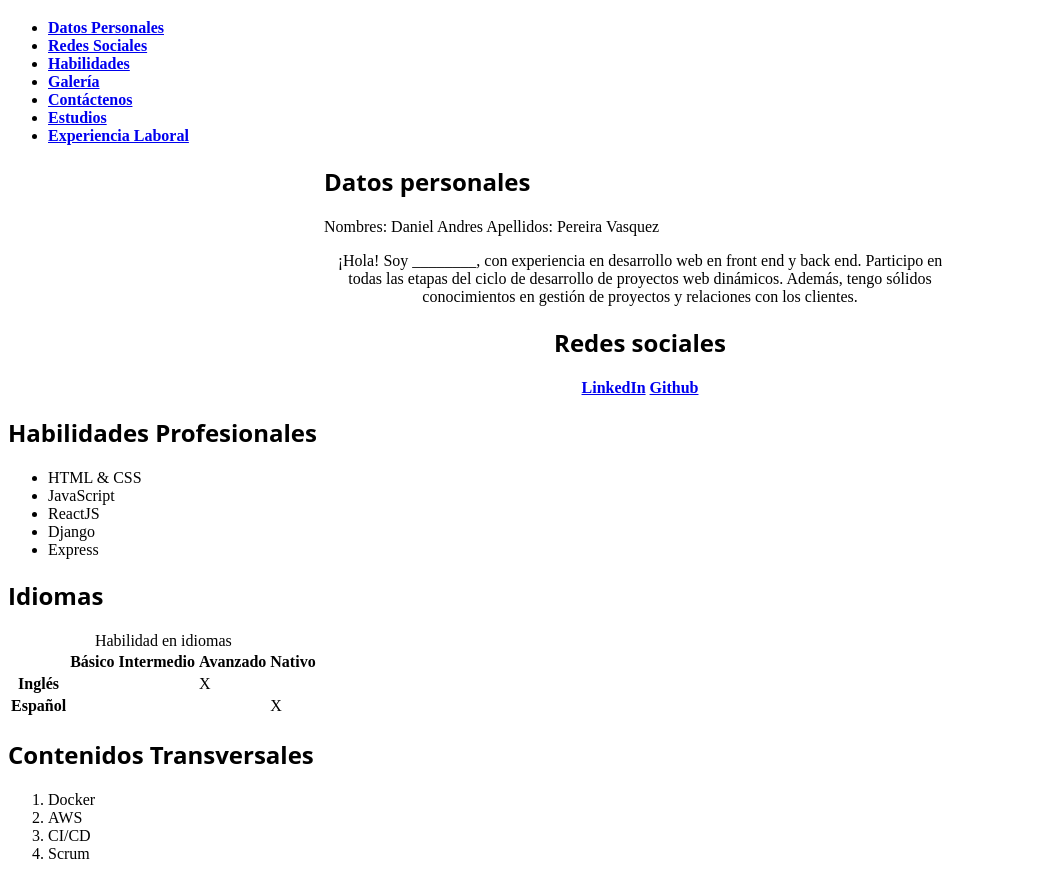
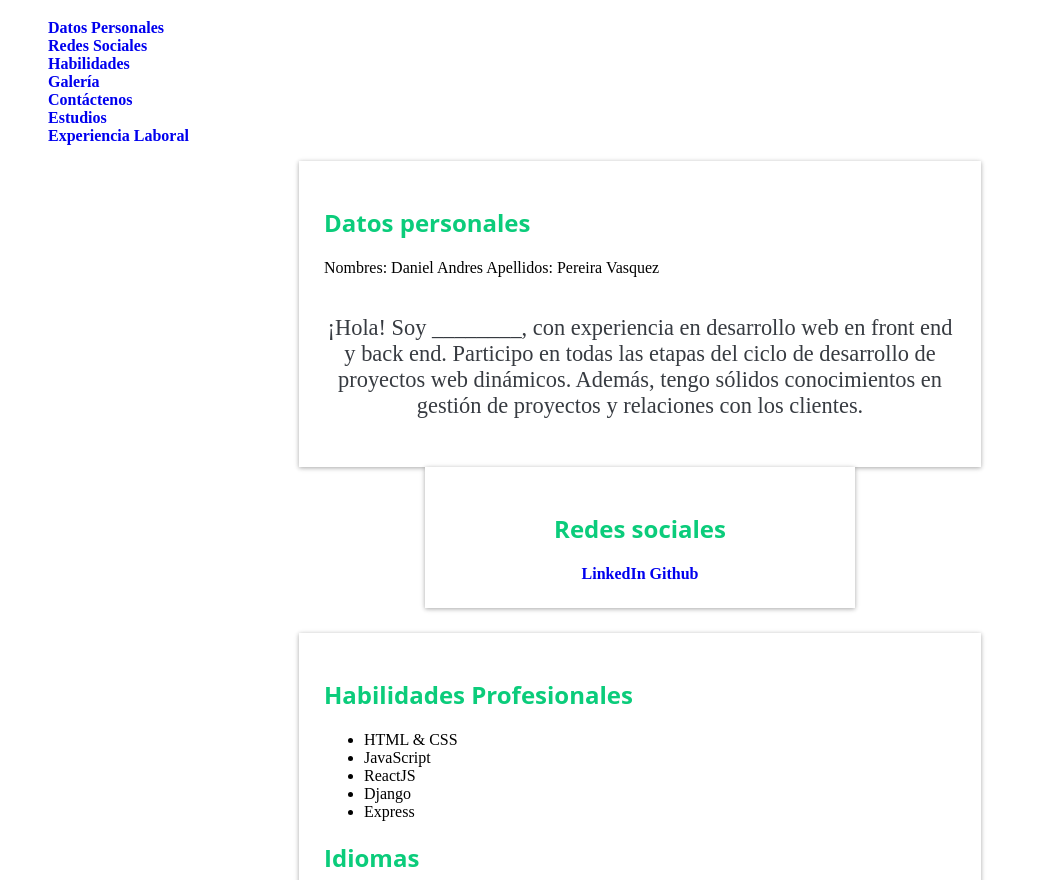
Before and after one commit to dpereirv/dpereirv.github.io, a plain HTML site: page index.html in a window 1280 px wide. Shown: the part 61-941 px from the top of the page, without its empty margins (0-1038 px from the left). Drawn offline with Linux system fonts and the light colour scheme.

Commit message:
Reglas CSS y Modelo de cajas

```diff
--- a/index.html
+++ b/index.html
@@ -28,7 +28,7 @@
     </nav>
     <!-- Nav: Fin -->
 
-    <section id="secciondatos">
+    <section id="secciondatos" class='seccion'>
       <h2>Datos personales</h2>
       <span>Nombres:</span>
       <span>Daniel Andres</span>
@@ -42,7 +42,7 @@
 
     </section>
 
-    <section id="seccionredes">
+    <section id="seccionredes" class='seccion'>
       <h2>Redes sociales</h2>
 
       <span><a href="https://www.linkedin.com/">LinkedIn</a></span>
@@ -50,7 +50,7 @@
 
     </section>
 
-    <section id="seccionhabilidades">
+    <section id="seccionhabilidades" class='seccion'>
       <h2>Habilidades Profesionales</h2>
       <ul>
         <li>HTML & CSS</li>
@@ -95,7 +95,7 @@
       </ol>
     </section>
 
-    <section id="seccionestudios">
+    <section id="seccionestudios" class='seccion'>
       <h2>Estudios</h2>
       <ul>
         <li>Escuela Santa Marianita</li>
@@ -105,7 +105,7 @@
 
     </section>
 
-    <section id="seccionexperiencialaboral">
+    <section id="seccionexperiencialaboral" class='seccion'>
       <h2>Experiencia Laboral</h2>
       <ul>
         <li>Cooperativa Mifex</li>
@@ -115,7 +115,7 @@
       </ul>
     </section>
 
-    <aside id="secciongaleria">
+    <aside id="secciongaleria" class='seccion'>
       <img src="public/images/reading.jpg" alt="Reading" width="30%">
       <img
         src="https://cdn.pixabay.com/photo/2015/05/29/19/18/cafe-789635_960_720.jpg"
@@ -123,7 +123,7 @@
 
     </aside>
 
-    <section id="seccioncontactenos">
+    <section id="seccioncontactenos" class='seccion'>
 
       <h2>Contáctame</h2>
       <h3>Sus datos</h3>
--- a/public/stylesheets/style.css
+++ b/public/stylesheets/style.css
@@ -9,6 +9,7 @@
 
   h2 {
     font-family: 'Open Sans', sans-serif;
+    color:#0BCC7B;
   }
 
   p {
@@ -27,4 +28,34 @@
 
   a {
     font-weight: 600;
+    text-decoration: none;
   }
+
+  .seccion {
+    width: 50%;
+    margin: 0 auto;
+    background-color: white;
+    padding: 2%;
+    margin-top: 2%;
+    margin-bottom: 2%;
+    box-shadow: 0 1px 6px rgb(0 0 0 / 12%), 0 1px 4px rgb(0 0 0 / 24%);
+}
+
+#seccionhabilidades table td {
+    text-align: center;
+}
+
+#seccionhabilidades table {
+    margin: 0 auto;
+}
+
+nav ul {
+    list-style-type:none;
+
+}
+#secciondatos p {
+    font-size: 1.4rem;
+    margin-top: 6%;
+    color: #373B41;
+
+  }
```
